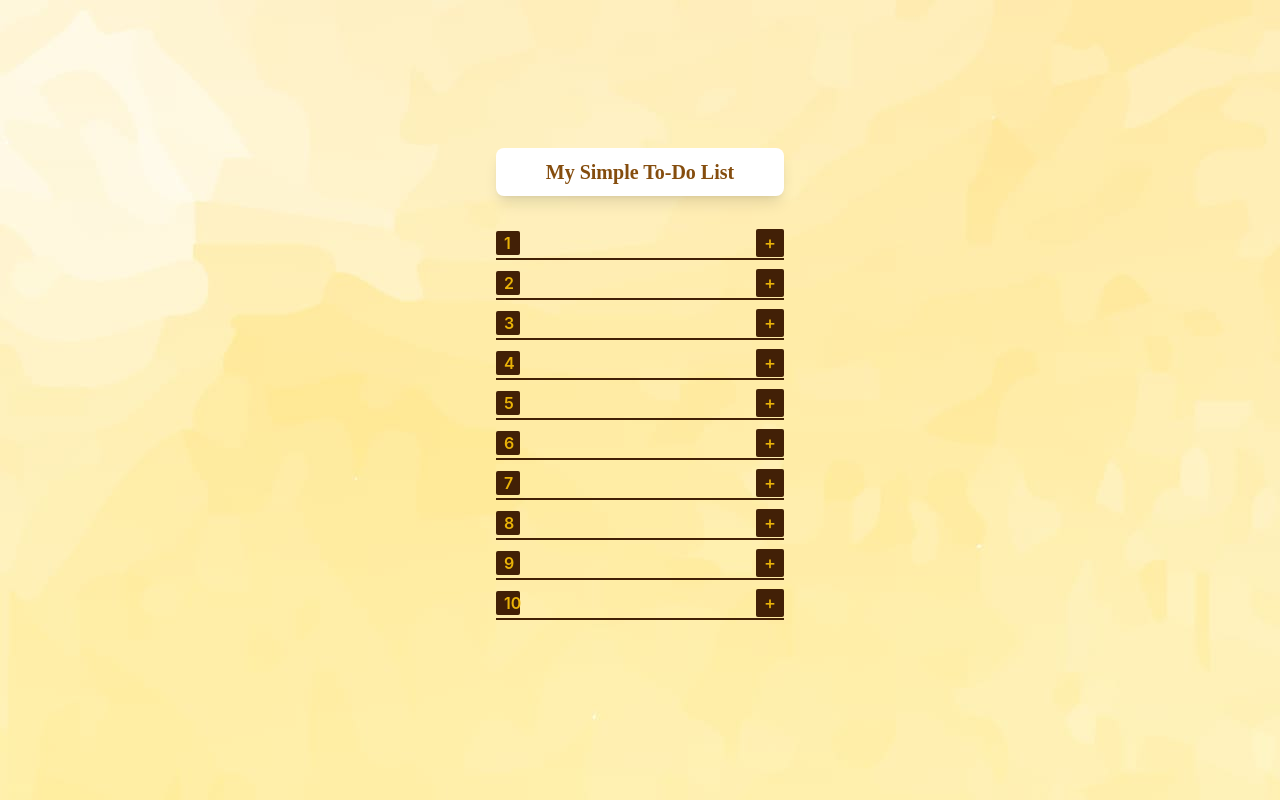
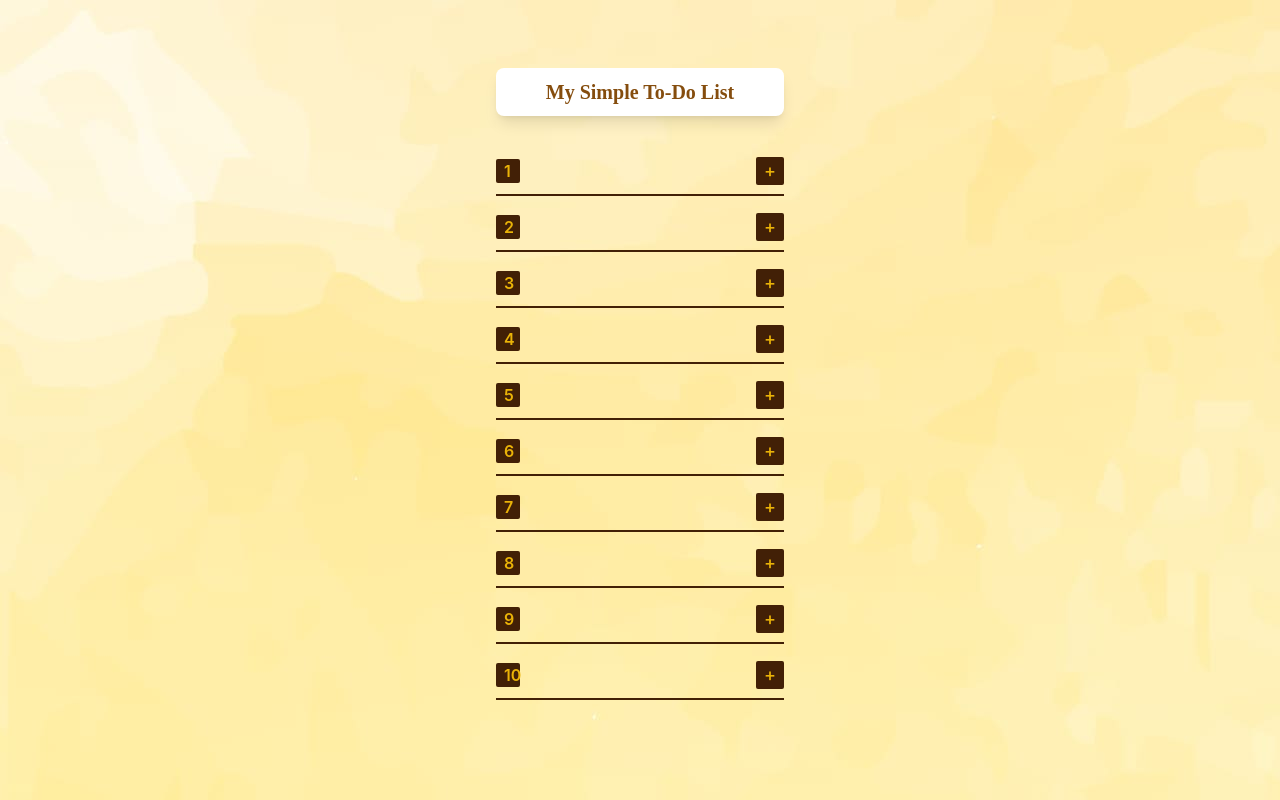
Before and after one commit to Waheed-Labib/simple-to-do-app-for-myself, a React (Create React App) app: page / in a window 1280 px wide. Built offline with nearby package versions, Linux system fonts and the light colour scheme; a web font is replaced by a local one.

Commit message:
input done & cancel icons

```diff
--- a/src/App.css
+++ b/src/App.css
@@ -1,5 +1,5 @@
 .App {
-  background: url('assets/main-bg.jpg');
+  background: url('assets/images/bg.jpg');
 }
 
 .font-grape-nuts {
--- a/src/App.js
+++ b/src/App.js
@@ -4,7 +4,7 @@ import TaskList from './components/task-list/TaskList';
 
 function App() {
   return (
-    <div className='w-full h-screen flex items-center justify-center App'>
+    <div className='w-full min-h-screen py-12 flex items-center justify-center App'>
       <div className='w-72'>
         <AppHeader></AppHeader>
         <TaskList></TaskList>
--- a/src/components/task-list/SingleTask.js
+++ b/src/components/task-list/SingleTask.js
@@ -1,31 +1,39 @@
 import React, { useState } from 'react';
 import { IoCheckmarkDone } from "react-icons/io5";
+import { MdOutlineCancel } from "react-icons/md";
 
 const SingleTask = ({ serialNo }) => {
 
     const [isTaskAdding, setIsTaskAdding] = useState(false)
 
     return (
-        <div className='w-full my-2 h-8 py-1 border-b-2 border-yellow-950 flex items-center justify-between'>
+        <div className='w-full my-2 h-12 py-1 border-b-2 border-yellow-950 flex items-center justify-between'>
             <div className='flex items-center gap-4'>
                 <p className='bg-yellow-950 w-6 px-2 font-semibold text-yellow-500 rounded-sm'>{serialNo}</p>
                 {
                     isTaskAdding ?
                         <div>
-                            <input className='w-40' type='text'></input>
+                            <input className='w-40 h-9 px-2 border border-yellow-950 text-yellow-950 font-semibold' type='text' placeholder='type a task ..'></input>
                         </div>
                         :
                         <p className='text-yellow-950'></p>
                 }
-
             </div>
 
             <div>
                 {
                     isTaskAdding ?
-                        <p onClick={() => setIsTaskAdding(true)} className='bg-yellow-950 text-yellow-500 text-lg font-medium px-2 rounded-sm hover:cursor-pointer'>+</p>
+                        <>
+                            <button onClick={() => { }} className='bg-green-900 text-white text-lg font-medium rounded-sm h-8 w-8 me-2 ps-2 hover:cursor-pointer'>
+                                <IoCheckmarkDone></IoCheckmarkDone>
+                            </button>
+                            <button onClick={() => { }} className='bg-red-600 text-red-100 text-lg font-thin rounded-sm h-8 w-8 ps-[6px] hover:cursor-pointer'>
+                                <MdOutlineCancel></MdOutlineCancel>
+                            </button>
+                        </>
+
                         :
-                        <p onClick={() => setIsTaskAdding(true)} className='bg-yellow-950 text-yellow-500 text-lg font-medium px-2 rounded-sm hover:cursor-pointer'>+</p>
+                        <button onClick={() => setIsTaskAdding(true)} className='bg-yellow-950 text-yellow-500 text-lg font-medium px-2 rounded-sm hover:cursor-pointer'>+</button>
                 }
 
             </div>
```
Also changed, not shown: src/assets/images/bg.jpg (renamed from src/assets/main-bg.jpg), 1 other file (tests, documents, lock files or other folders).
